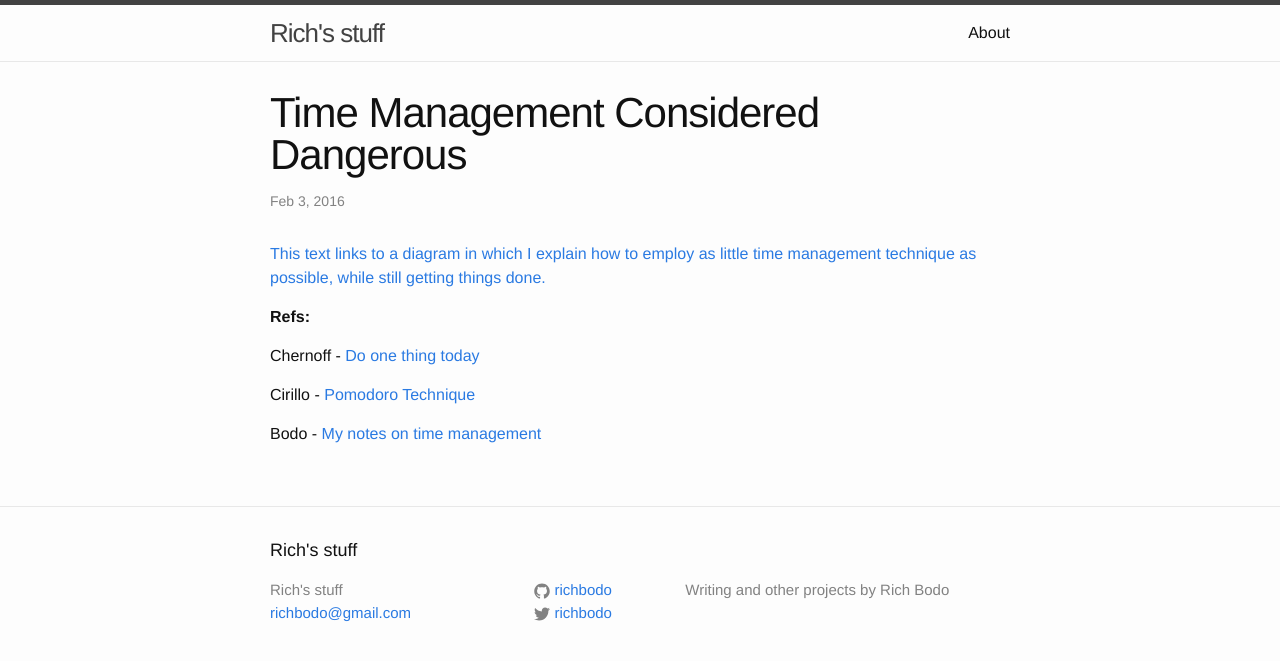
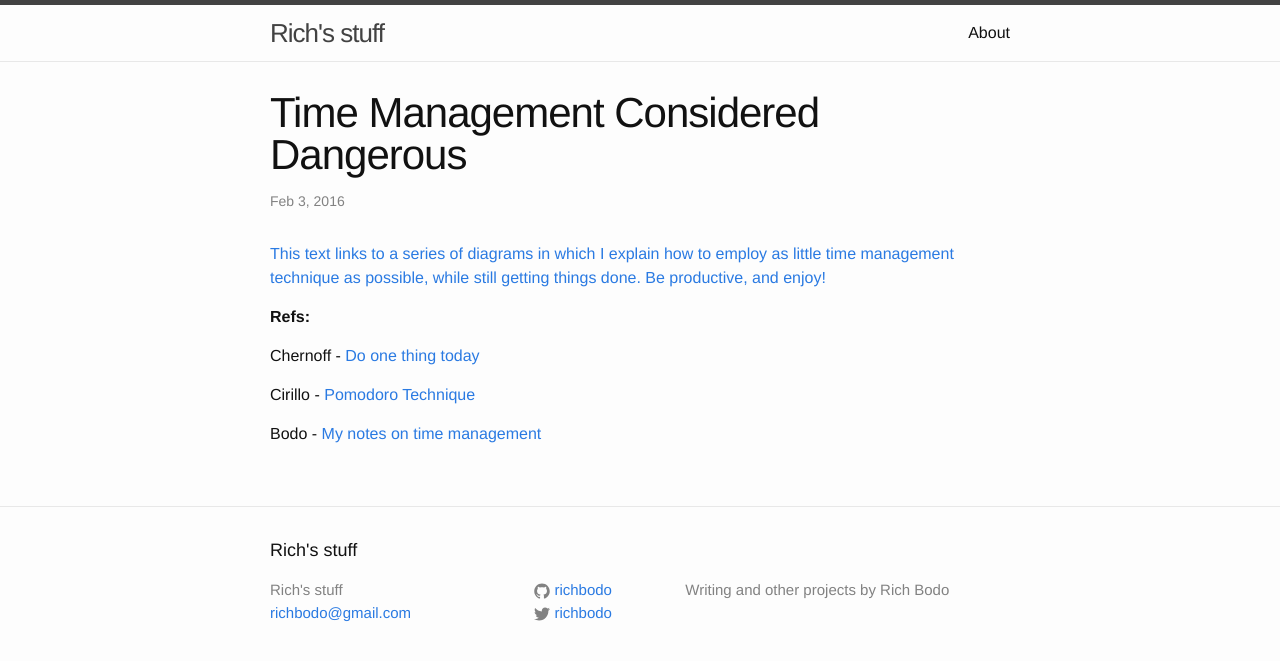
Before and after one commit to richbodo/richbodo.github.io, a Jekyll site: the page built from _posts/2016-02-02-tmcd.markdown, in a window 1280 px wide. Shown: the top 661 px of the page. Built offline with Jekyll 4.4.1, drawn with Linux system fonts in a browser that asks for light colours.

Commit message:
final update to tmcd diagrams - no transparency

```diff
--- a/_posts/2016-02-02-tmcd.markdown
+++ b/_posts/2016-02-02-tmcd.markdown
@@ -2,10 +2,10 @@
 layout: post
 title:  "Time Management Considered Dangerous"
 date:   Tue Feb  2 20:11:52 PST 2016
-categories: time-management productivity non-fiction
+categories: time-management productivity non-fiction tech-writing-exercise
 ---
 
-[This text links to a diagram in which I explain how to employ as little time management technique as possible, while still getting things done.](/tmcd/tm-troubleshooting.html)
+[This text links to a series of diagrams in which I explain how to employ as little time management technique as possible, while still getting things done.  Be productive, and enjoy!](/tmcd/tm-troubleshooting.html)
 
 **Refs:**
 
```
Also changed, not shown: images/time-management/pomodoro-ish.png, images/time-management/tm-troubleshooting.png.
